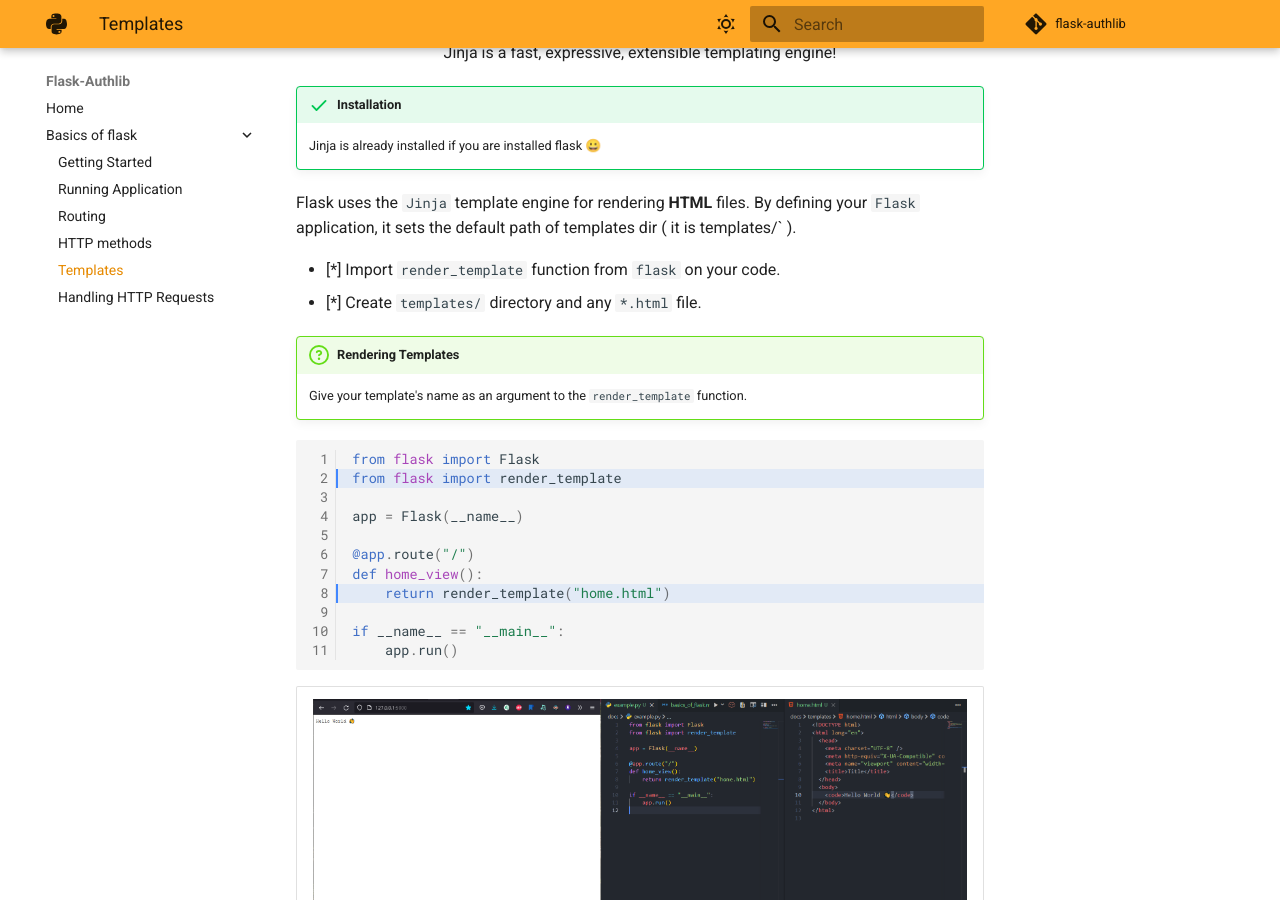
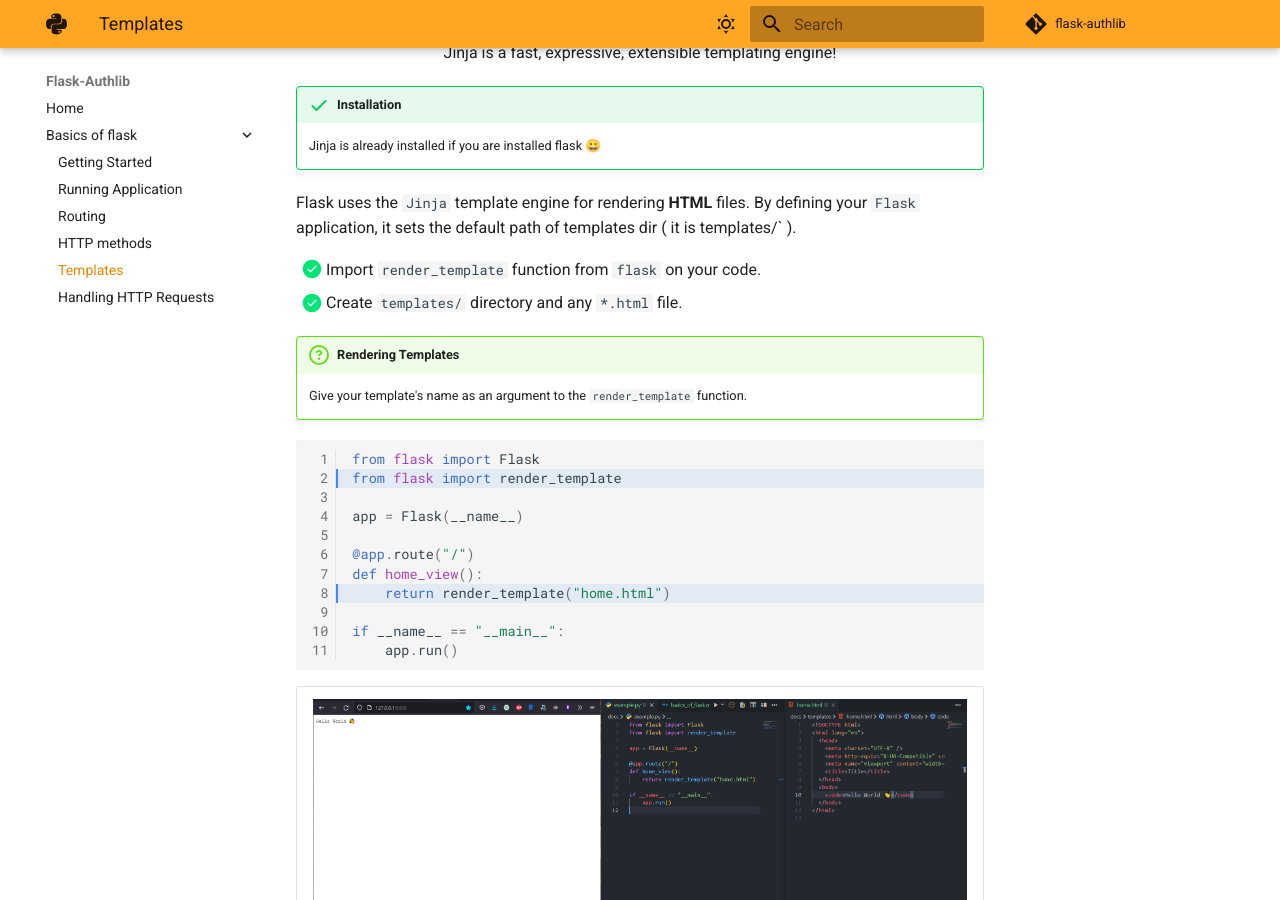
Before and after one commit to AbduazizZiyodov/flask-authlib, an MkDocs documentation site: the page built from docs/flask_tutorials/templates.md, in a window 1280 px wide and 900 px high, scrolled down 438 px. Built offline with MkDocs 1.6.1 and Material for MkDocs 9.7.7, drawn with Linux system fonts in a browser that asks for light colours; comment, search, counter and statistics services are not loaded.

Commit message:
👀 Fixed typo

```diff
--- a/docs/flask_tutorials/templates.md
+++ b/docs/flask_tutorials/templates.md
@@ -12,8 +12,8 @@
 
 Flask uses the `Jinja` template engine for rendering **HTML** files. By defining your `Flask` application, it sets the default path of templates dir ( it is templates/` ).
 
-- [*] Import `render_template` function from `flask` on your code.
-- [*] Create `templates/` directory and any `*.html` file.
+- [x] Import `render_template` function from `flask` on your code.
+- [x] Create `templates/` directory and any `*.html` file.
 
 !!! question "Rendering Templates"
 
```
